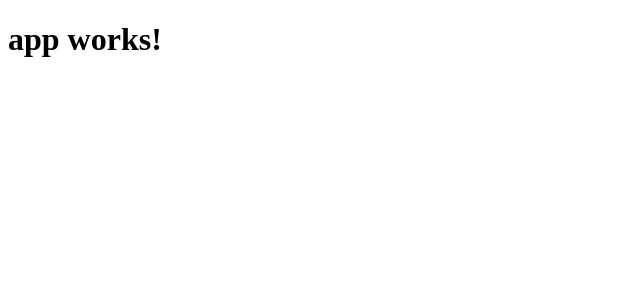
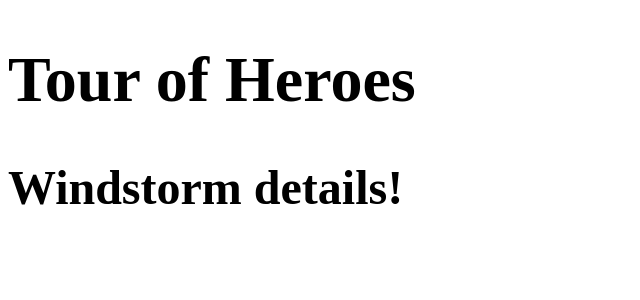
Before and after one commit to bgolyoo/angular-tour-of-heroes, an Angular app: page / in a window 1280 px wide. Shown: the top 300 px of the page, without its empty margins (0-640 px from the left). Built offline with nearby package versions, Linux system fonts and the light colour scheme.

Commit message:
Show our Hero

```diff
--- a/src/app/app.component.html
+++ b/src/app/app.component.html
@@ -1,3 +1,4 @@
 <h1>
-  {{title}}
+  <h1>{{title}}</h1>
+  <h2>{{hero}} details!</h2>
 </h1>
--- a/src/app/app.component.ts
+++ b/src/app/app.component.ts
@@ -6,5 +6,6 @@ import { Component } from '@angular/core';
   styleUrls: ['./app.component.css']
 })
 export class AppComponent {
-  title = 'app works!';
+  title = 'Tour of Heroes';
+  hero = 'Windstorm';
 }
```
